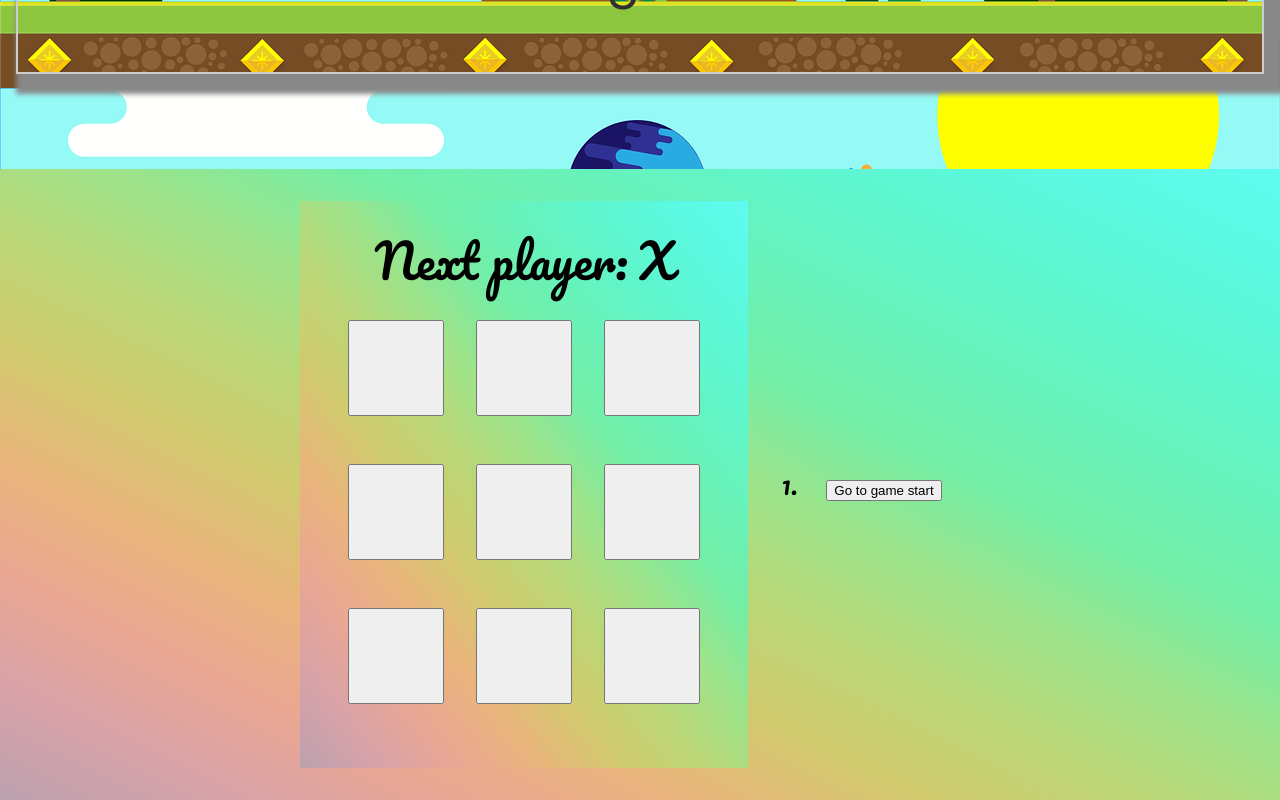
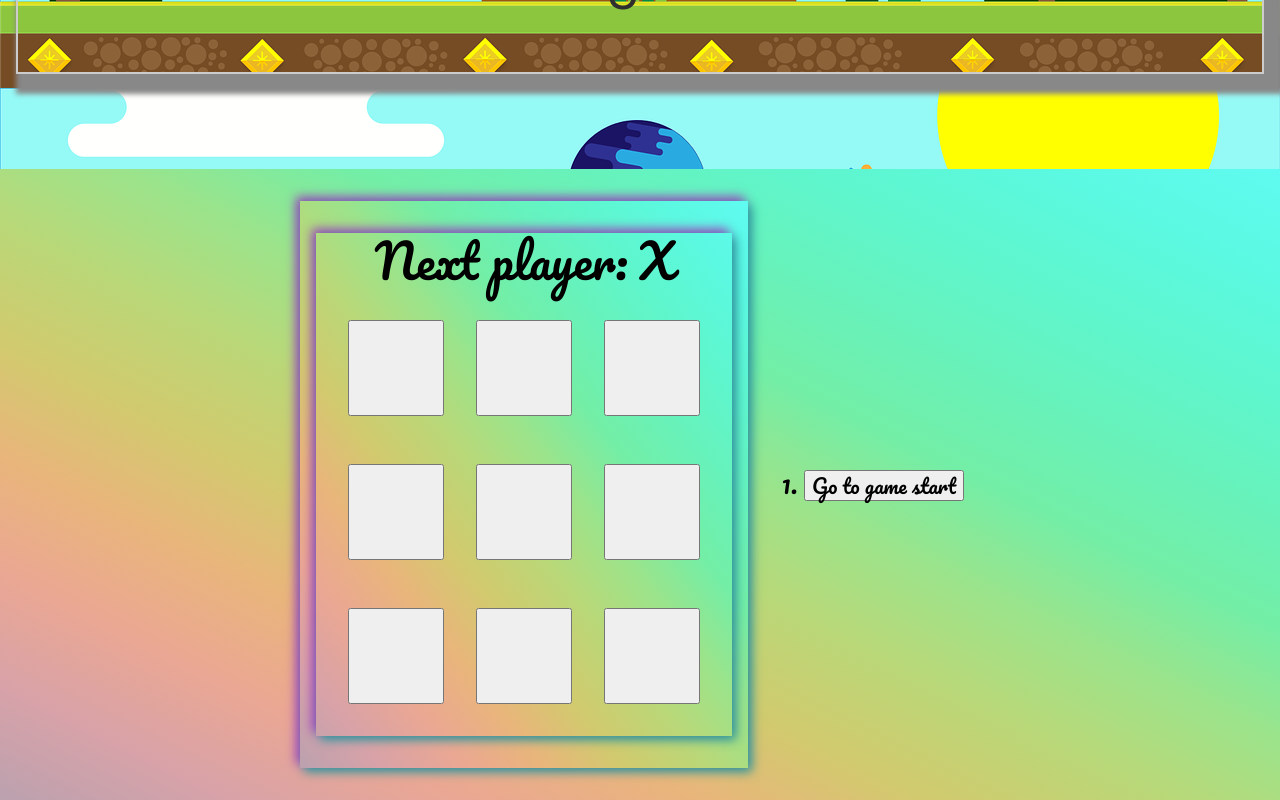
Before and after one commit to pcodesdev/tictactoe, a React (Create React App) app: page / in a window 1280 px wide. Shown: the part 731-1531 px from the top of the page. Built offline with nearby package versions, Linux system fonts and the light colour scheme.

Commit message:
adding board moves to the game

```diff
--- a/src/components/board/Board.css
+++ b/src/components/board/Board.css
@@ -13,6 +13,7 @@
 
 .main__content {
   flex-direction: column;
+  box-shadow: 4px 4px 10px rgb(42, 152, 156), -4px -4px 10px rgb(162, 63, 192);
 }
 
 .main__div {
@@ -29,10 +30,10 @@
   font-weight: 200;
 }
 
-ol ul {
+.btn-move {
   font-family: 'Pacifico', cursive;
-  font-size: 25px;
-  line-height: 30px;
+  font-size: 20px;
+  line-height: 25px;
   font-weight: 200;
 }
 
--- a/src/components/board/Game.js
+++ b/src/components/board/Game.js
@@ -25,7 +25,7 @@ export default function Game() {
         }
         return (
             <li key={move}>
-                <button onClick={() => jumpTo(move)}>{description}</button>
+                <button className='btn-move' onClick={() => jumpTo(move)}>{description}</button>
             </li>
         );
     });
```
